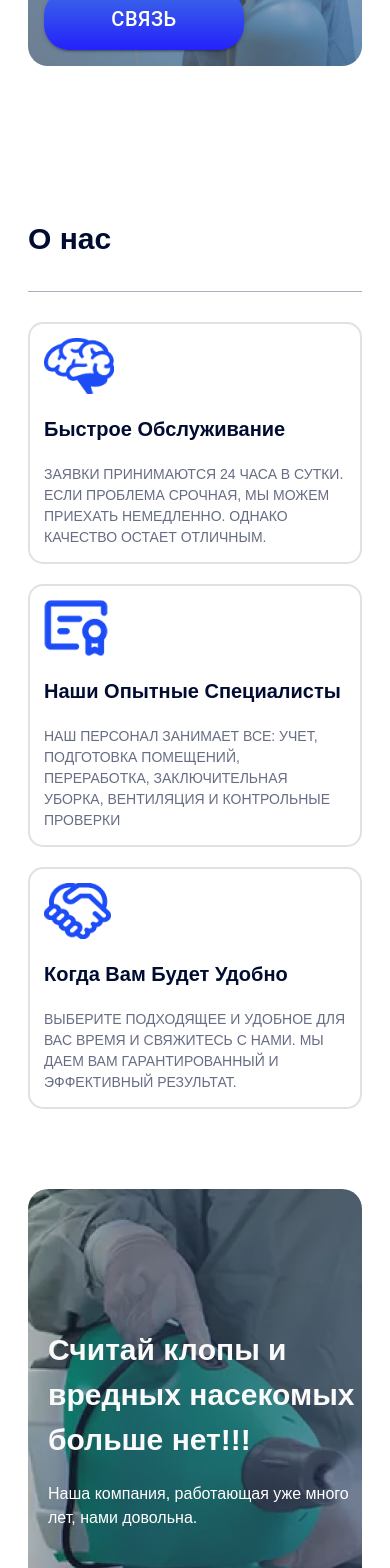
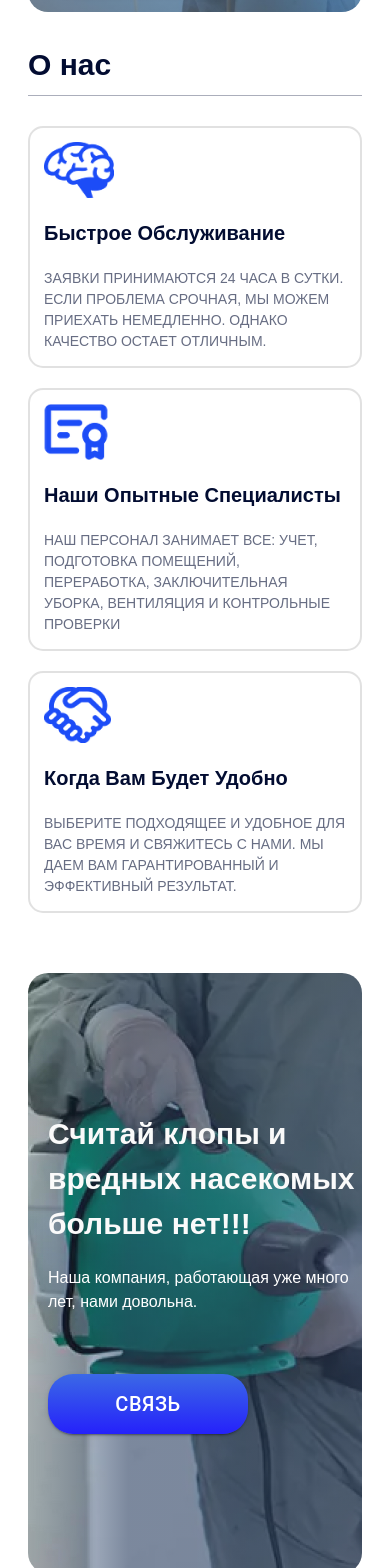
Before and after one commit to otabekturayev/dezinfeksiya, a React (Vite) app: page / in a window 390 px wide. Shown: the part 432-2000 px from the top of the page. Built offline with nearby package versions, Linux system fonts and the light colour scheme; a web font is replaced by a local one.

Commit message:
update last

```diff
--- a/src/App.tsx
+++ b/src/App.tsx
@@ -80,8 +80,8 @@ function App() {
         <Header></Header>
         <main className="px-7">
           <section id="main" className="container mx-auto ">
-            <div className="flex justify-between gap-5 items-center mt-[70px]">
-              <div className="bg-hero-photo rounded-[20px] bg-no-repeat p-4 w-[100%] max-w-[650px] bg-cover md:bg-none">
+            <div className="flex justify-between gap-1 items-center w-[100%] mt-4 xs:mt-[70px]">
+              <div className="bg-hero-photo rounded-[20px] bg-no-repeat w-[100%] p-4 bg-cover md:bg-none">
                 <h1
                   data-aos="fade-right"
                   className="max-w-[650px] text-[30px] xs:text-[45px] text-[#fff] font-[500] mb-[50px] md:text-[#093fb3] ss:text-[60px] md:text-[70px]"
@@ -112,16 +112,16 @@ function App() {
                   </Button>
                 </a>
               </div>
-              <div className="hidden md:block h-[700px] w-[750]">
+              <div className="hidden md:block h-[700px] w-[750px]">
                 <img className="w-[100%] h-[100%] object-cover  rounded-[8px]" src={heroPhoto} alt="photo" />
               </div>
             </div>
           </section>
           <section
             id="about"
-            className="container mx-auto mt-[100px] py-[50px]"
+            className="container mx-auto mt-0 sm:mt-[100px] py-[30px] xs:py-[50px]"
           >
-            <h3 className="w-[100%] text-[#020c31] pb-[30px] text-[30px] font-[700] border-b border-[#020c3154]">
+            <h3 className="w-[100%] text-[#020c31] xs:pb-[30px] pb-2 text-[30px] font-[700] border-b border-[#020c3154]">
               {t("bizHaqimizda.title")}
             </h3>
             <div
@@ -164,7 +164,7 @@ function App() {
             </div>
           </section>
           <section
-            className={`container pl-[20px] sm:pl-[80px] mb-[60px] mx-auto bg-custom-gradient bg-cover rounded-[20px] w-[100%] h-[600px] flex items-center bg-no-repeat`}
+            className={`container pl-[20px] sm:pl-[80px] mb-0 sm:mb-[60px] mx-auto bg-custom-gradient bg-cover rounded-[20px] w-[100%] h-[600px] flex items-center bg-no-repeat`}
           >
             <div>
               <h4
@@ -198,7 +198,7 @@ function App() {
               </a>
             </div>
           </section>
-          <section id="service" className="container mx-auto py-[70px]">
+          <section id="service" className="container mx-auto py-5 xs:py-[70px]">
             <div>
               <h3 className="w-[100%] mb-[15px] text-[#020c31] text-[40px] sm:text-[52px] font-[700] ">
                 {t("header.xizmatlar")}
@@ -271,7 +271,7 @@ function App() {
             </div>
           </section>
           <section className="container mx-auto">
-            <h3 className="w-[100%] mb-[40px] text-[#020c31] text-[30px] sm:text-[52px] font-[700] ">
+            <h3 className="w-[100%] mb-5 xs:mb-[40px] text-[#020c31] text-[30px] sm:text-[52px] font-[700] ">
               {t("xizmat_turi.title0")}
             </h3>
             <div className="flex flex-wrap gap-[15px]">
@@ -392,7 +392,7 @@ function App() {
               </div>
             </div>
           </section>
-          <section className="bg-1 flex gap-[20px] sm:justify-around w-[100%] mt-[130px] min-h-[585px] container mx-auto bg-[#33A9FF] px-5 rounded-[16px] items-center">
+          <section className="bg-1 flex gap-[20px] sm:justify-around w-[100%] mt-8 xs:mt-[130px] min-h-[585px] container mx-auto bg-[#33A9FF] px-5 rounded-[16px] items-center">
             <div data-aos="fade-right">
               <img
                 className="rounded-[20px] sm:block hidden"
--- a/src/components/faq/Faq.tsx
+++ b/src/components/faq/Faq.tsx
@@ -15,7 +15,7 @@ const Faq = () => {
     setExpanded((prevExpanded) => !prevExpanded);
   };
   return (
-    <section id='faq' className="container gap-6 pb-[70px] mx-auto border-t mt-[120px] pt-[40px] border-[#cccc] flex justify-between md:flex-row flex-col ">
+    <section id='faq' className="container gap-6 pb-[70px] mx-auto border-t mt-8 xs:mt-[120px] pt-[40px] border-[#cccc] flex justify-between md:flex-row flex-col ">
       <div>
         <h3 className="w-[100%] md:mb-[40px] text-[#020c31] text-[38px] xs:text-[48px] font-[700] ">
           {t("header.faq")}
--- a/src/components/message/MessageInfo.tsx
+++ b/src/components/message/MessageInfo.tsx
@@ -75,7 +75,7 @@ const MessageInfo: React.FC = () => {
   return (
     <section
       id="message"
-      className="container mx-auto mb-[100px] bg-2 flex justify-center sm:justify-evenly items-center rounded-[12px] px-[24px] h-[550px]"
+      className="container mx-auto mb-8 xs:mb-[100px] bg-2 flex justify-center sm:justify-evenly items-center rounded-[12px] px-[24px] h-[550px]"
     >
       <div>
         <Snackbar open={isOpen} autoHideDuration={3000} onClose={isHandleClose}>
--- a/tailwind.config.js
+++ b/tailwind.config.js
@@ -7,16 +7,16 @@ export default {
         montserrat: ["Unbounded", "sans-serif"],
       },
       backgroundImage: {
-        'hero-photo': "linear-gradient(65deg, rgba(134, 132, 132, .616), rgba(0, 0, 0, .205)), url('./src/assets/hero-photo.jpg')",
-        'custom-gradient': "linear-gradient(270deg, rgba(46, 61, 91, 0.566) 70%, rgba(255, 255, 255, 0)), url('./src/assets/bg-photo.jpg')"
+        'hero-photo': "linear-gradient(65deg, rgba(134, 132, 132, .616), rgba(0, 0, 0, .205)), url('/src/assets/hero-photo.jpg')",
+        'custom-gradient': "linear-gradient(270deg, rgba(46, 61, 91, 0.566) 70%, rgba(255, 255, 255, 0)), url('/src/assets/bg-photo.jpg')"
       },
     },
     screens: {
-      xs: "490px",
-      ss: "630px",
-      sm: "970px",
-      md: "1086px",
-      lg: "1400px",
+      xs: '490px',
+      ss: '630px',
+      sm: '970px',
+      md: '1086px',
+      lg: '1440px',
     },
   },
   plugins: [],
```
